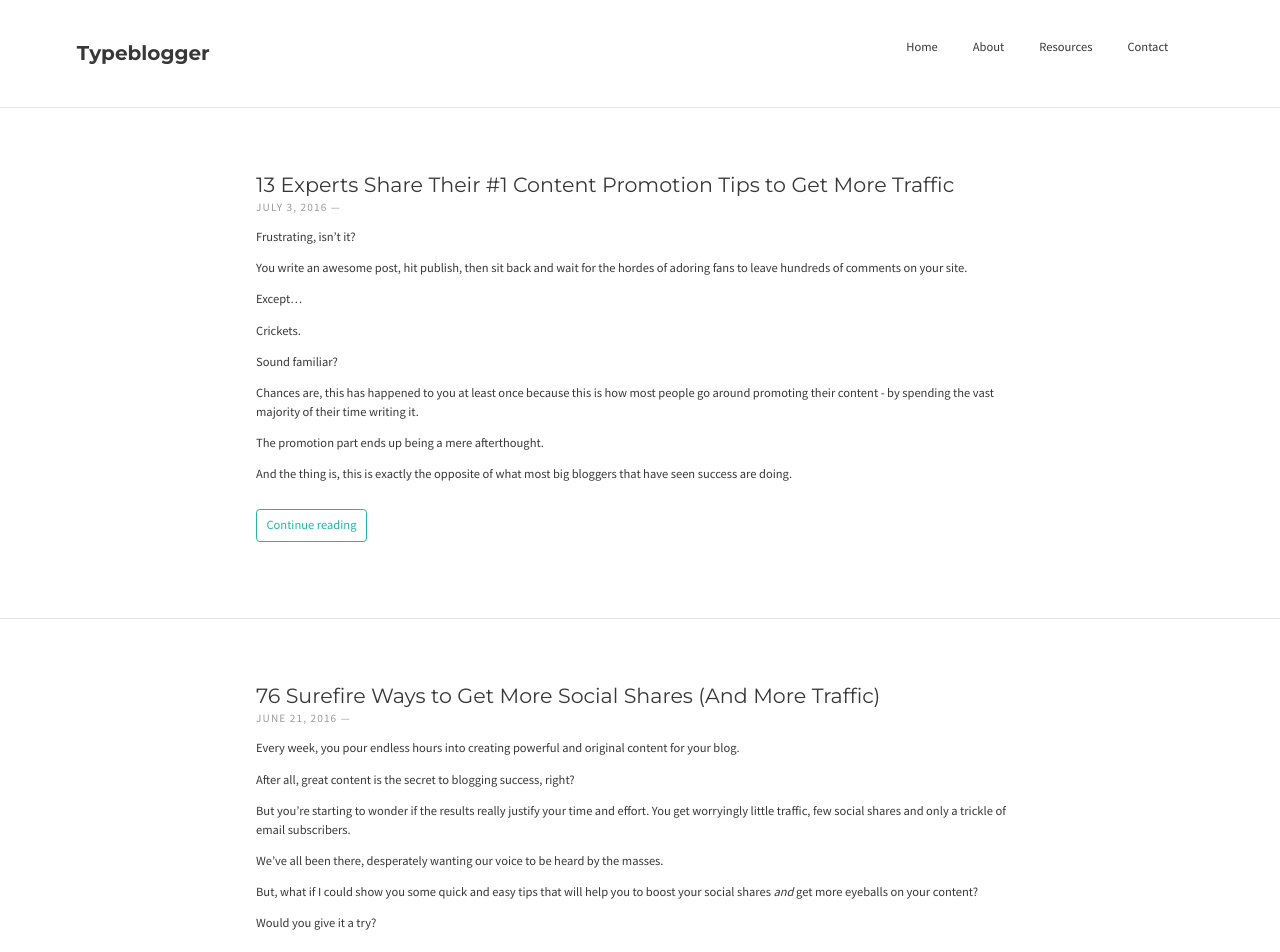
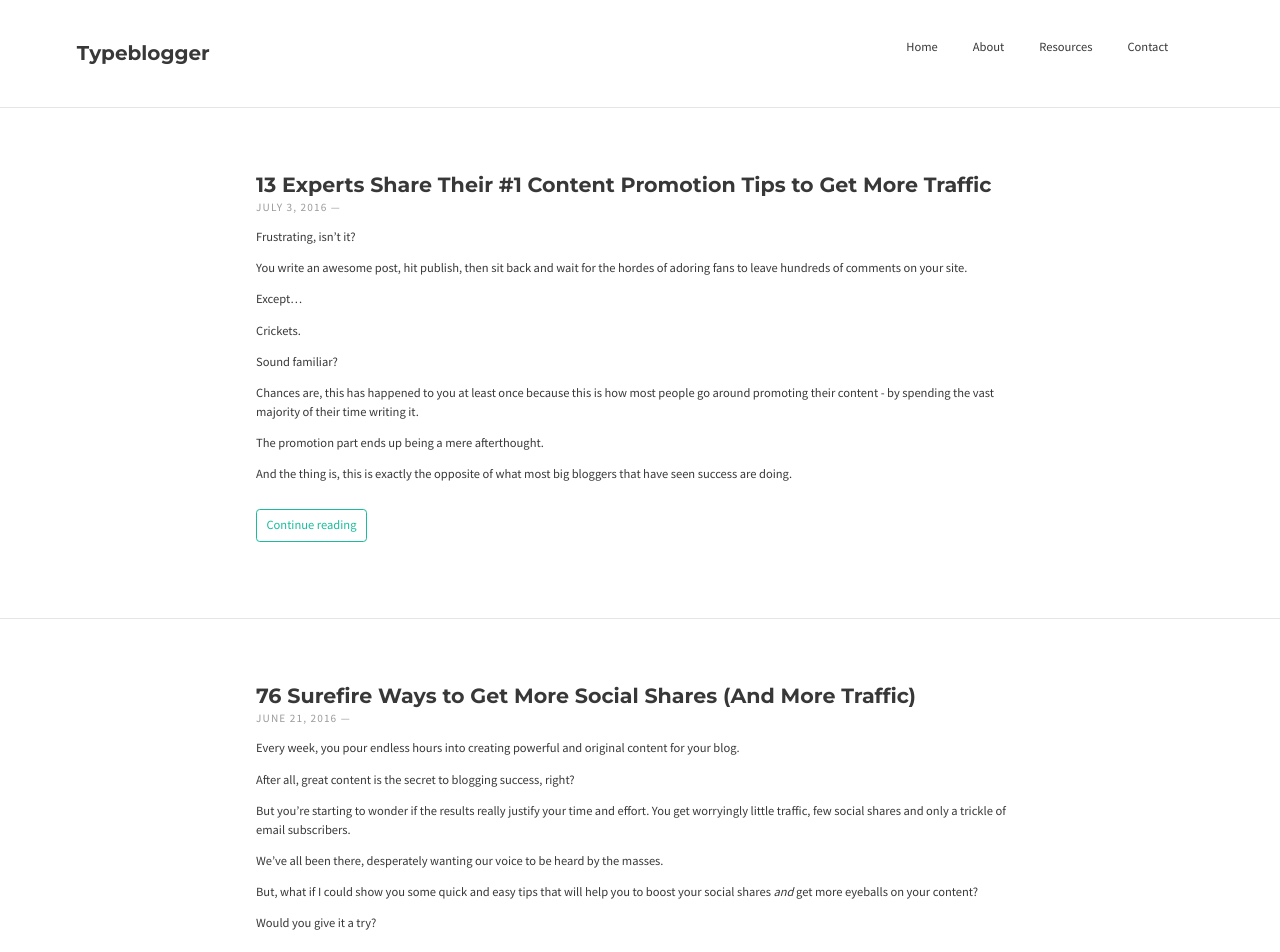
Before and after one commit to typeblogger/typeblogger.github.io, a Jekyll site: the page built from index.html, in a window 1280 px wide. Shown: the top 952 px of the page. Built offline with Jekyll 4.4.1, drawn with Linux system fonts in a browser that asks for light colours; nearby versions of some CDN libraries; library files that are not in the unit come from our copies; the list of posts is cut into pages by our own code; comment, search, counter and statistics services are not loaded.

Commit message:
Update head.html

```diff
--- a/_includes/head.html
+++ b/_includes/head.html
@@ -4,7 +4,7 @@
 	<meta name="viewport" content="width=device-width, initial-scale=1">
 	<meta http-equiv="X-Frame-Options" content="sameorigin">
 
-	<link rel="stylesheet" href="/css/bootstrap.min.css">
+	<link rel="stylesheet" href="/css/bootstrap.css">
 	<link rel="stylesheet" href="{{ "/css/main.css" | prepend: site.baseurl }}">
 	<link href="//maxcdn.bootstrapcdn.com/font-awesome/4.3.0/css/font-awesome.min.css" rel="stylesheet">
 	<link href='https://fonts.googleapis.com/css?family=Source+Sans+Pro|Montserrat:400,700' rel='stylesheet' type='text/css'>
```
